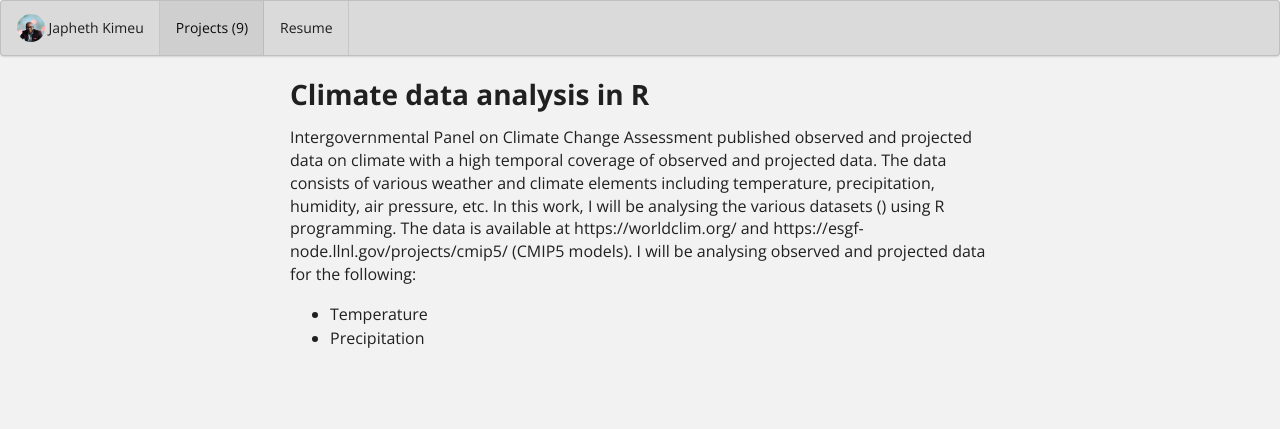
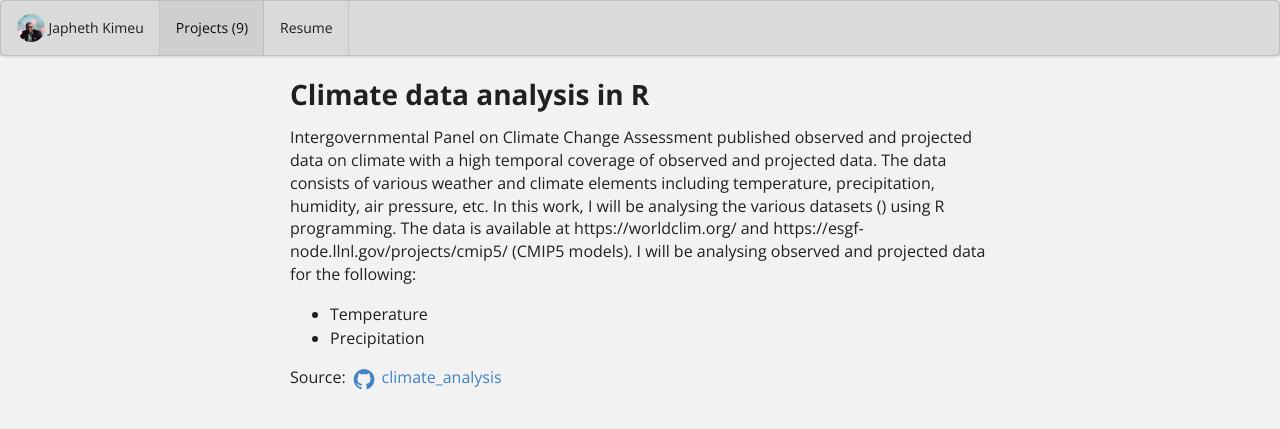
Before and after one commit to japhethkimeu/japhethkimeu.github.io, a Jekyll site: the page built from projects/project-4.md, in a window 1280 px wide. Shown: the top 429 px of the page. Built offline with Jekyll 4.4.1, drawn with Linux system fonts in a browser that asks for light colours.

Commit message:
Update project-4.md

```diff
--- a/projects/project-4.md
+++ b/projects/project-4.md
@@ -21,3 +21,5 @@
 I will be analysing observed and projected data for the following:
 - Temperature
 - Precipitation
+
+Source: <a href="https://github.com/japhethkimeu/climate_analysis"><i class="large github icon"></i>climate_analysis</a>
```
